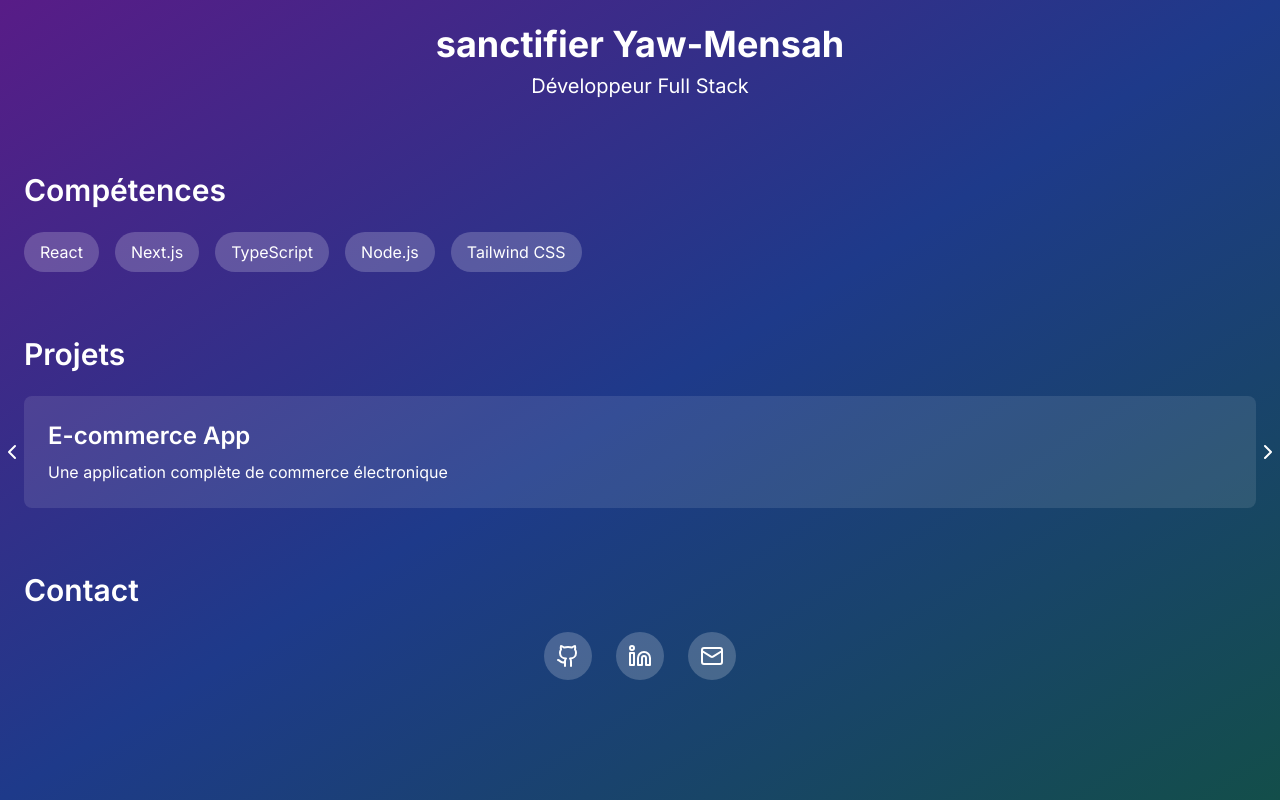
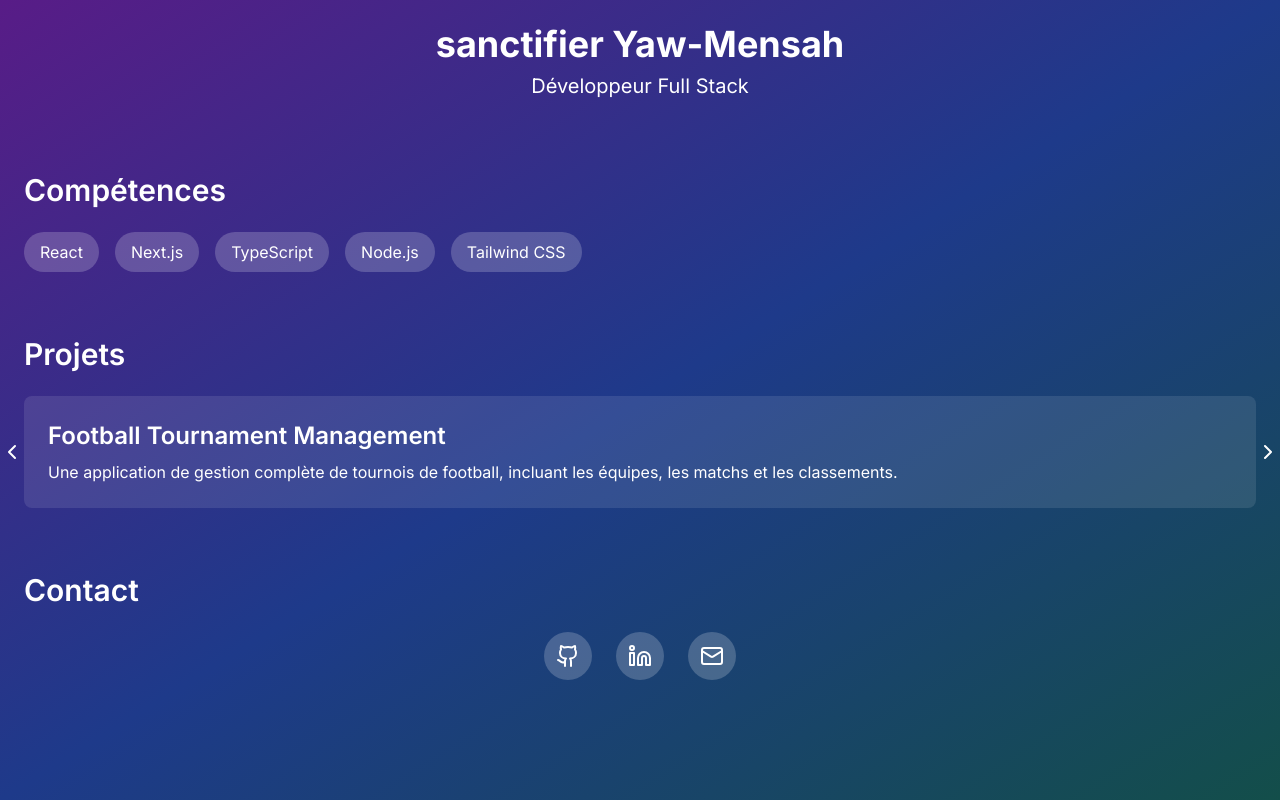
Before and after one commit to sancty007/Portofolio, a Next.js app: page / in a window 1280 px wide. Built offline with nearby package versions, Linux system fonts and the light colour scheme.

Commit message:
ajout projet

```diff
--- a/src/app/page.tsx
+++ b/src/app/page.tsx
@@ -14,16 +14,14 @@ const skills = ["React", "Next.js", "TypeScript", "Node.js", "Tailwind CSS"];
 
 const projects = [
   {
-    title: "E-commerce App",
-    description: "Une application complète de commerce électronique",
+    title: "Football Tournament Management",
+    description:
+      "Une application de gestion complète de tournois de football, incluant les équipes, les matchs et les classements.",
   },
   {
-    title: "Dashboard Analytics",
-    description: "Un tableau de bord interactif pour l'analyse de données",
-  },
-  {
-    title: "Social Media Platform",
-    description: "Une plateforme de médias sociaux moderne",
+    title: "Yeekola",
+    description:
+      "Une plateforme interactive , dédiée à l'organisation d'événements et au partage de connaissances.",
   },
 ];
 
```
